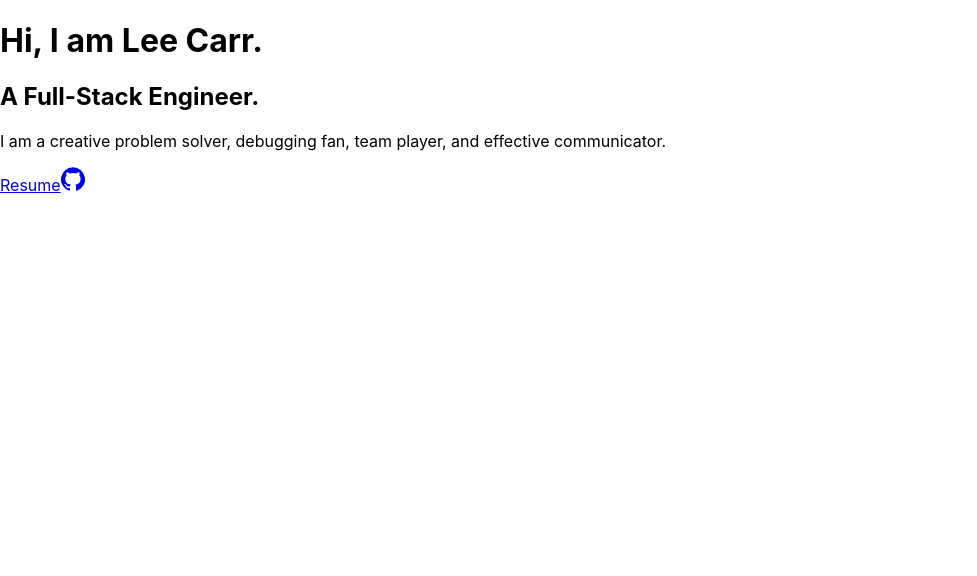
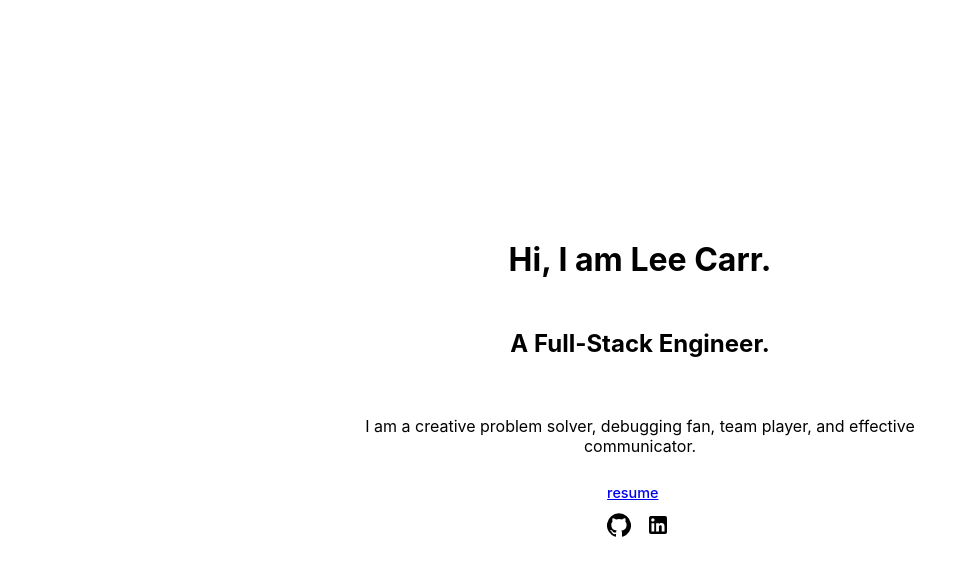
Before and after one commit to Lee6413/Portfolio, a React (Create React App) app: page / in a window 1280 px wide. Shown: the top 576 px of the page, without its empty margins (0-977 px from the left). Built offline with nearby package versions, Linux system fonts and the light colour scheme.

Commit message:
Hope to have this web page done by this week end, Debuging takes time

```diff
--- a/src/App.css
+++ b/src/App.css
@@ -1,38 +1,110 @@
-.App {
-  text-align: center;
+.center {
+  display: flex;
+  align-items: center;
 }
 
-.App-logo {
-  height: 40vmin;
-  pointer-events: none;
+.app {
+  font-family: 'Poppins', sans-serif;
+  line-height: 1.5;
+  color: var(--clr-fg);
+  background-color: var(--clr-bg);
 }
 
-@media (prefers-reduced-motion: no-preference) {
-  .App-logo {
-    animation: App-logo-spin infinite 20s linear;
-  }
+.link {
+  color: var(--clr-primary);
+  padding: 0 0 0.3em 0;
+  position: relative;
 }
 
-.App-header {
-  background-color: #282c34;
-  min-height: 100vh;
-  display: flex;
-  flex-direction: column;
-  align-items: center;
-  justify-content: center;
-  font-size: calc(10px + 2vmin);
-  color: white;
+.link:hover {
+  color: var(--clr-primary);
 }
 
-.App-link {
-  color: #61dafb;
+.link::before {
+  content: '';
+  display: inline;
+  width: 0%;
+  height: 0.2em;
+  position: absolute;
+  bottom: 0;
+  background-color: var(--clr-primary);
+  transition: width 0.2s ease-in;
 }
 
-@keyframes App-logo-spin {
-  from {
-    transform: rotate(0deg);
-  }
-  to {
-    transform: rotate(360deg);
-  }
+.link:hover::before,
+.link:focus::before {
+  width: 100%;
 }
+
+.link--nav {
+  color: var(--clr-fg);
+  text-transform: lowercase;
+  font-weight: 500;
+}
+
+.link--icon {
+  color: var(--clr-fg);
+  font-size: 1.2rem;
+}
+
+.btn {
+  display: block;
+  cursor: pointer;
+  padding: 0.8em 1.4em;
+  font-weight: 500;
+  font-size: 0.9rem;
+  text-transform: lowercase;
+  border-radius: 5px;
+  transition: transform 0.2s ease-in-out;
+}
+
+.btn--outline {
+  color: var(--clr-primary);
+  border: 2px solid var(--clr-primary);
+  position: relative;
+  overflow: hidden;
+  z-index: 1;
+}
+
+.btn--outline:hover,
+.btn--outline:focus {
+  color: var(--clr-bg);
+}
+
+.btn--outline:before {
+  content: '';
+  position: absolute;
+  background-color: var(--clr-primary);
+  right: 100%;
+  bottom: 0;
+  left: 0;
+  top: 0;
+  z-index: -1;
+  transition: right 0.2s ease-in-out;
+}
+
+.btn--outline:hover:before,
+.btn--outline:focus:before {
+  right: 0;
+}
+
+.light {
+  --clr-bg: #fcfcfc;
+  --clr-bg-alt: #fff;
+  --clr-percent: #e8e8e8;
+  --clr-fg: #555;
+  --clr-fg-alt: #444;
+  --clr-primary: #2978b5;
+  --shadow: rgba(100, 100, 111, 0.2) 0px 7px 29px 0px;
+}
+
+.dark {
+  --clr-bg: #23283e;
+  --clr-bg-alt: #2a2f4c;
+  --clr-fg: #bdbddd;
+  --clr-percent: #e8e8e8;
+  --clr-fg-alt: #cdcdff;
+  --clr-primary: #90a0d9;
+  --shadow: rgba(0, 0, 0, 0.16) 0px 10px 36px 0px,
+    rgba(0, 0, 0, 0.06) 0px 0px 0px 1px;
+}
--- a/src/App.js
+++ b/src/App.js
@@ -1,39 +1,18 @@
-// import logo from './logo.svg';
-// import './App.css';
-
-// function App() {
-//   return (
-//     <div className="App">
-//       <header className="App-header">
-//         <img src={logo} className="App-logo" alt="logo" />
-//         <p>
-//           Edit <code>src/App.js</code> and save to reload.
-//         </p>
-//         <a
-//           className="App-link"
-//           href="https://reactjs.org"
-//           target="_blank"
-//           rel="noopener noreferrer"
-//         >
-//           Learn React
-//         </a>
-//       </header>
-//     </div>
-//   );
-// }
-
-// export default App;
-
+import { useContext } from 'react'
+import { ThemeContext } from './context/theme'
 import Info from './components/Info/info';
-
 import './App.css';
 
+const App = () => {
+  // const [{ themeName }] = useContext(ThemeContext)
 
+  return (
+    // <div id='top' className={`${themeName} app`}>
 
-const App = () => {
-  // const [{}]
-  return (
-    <Info />
+      <main>
+        <Info />
+      </main>
+    // </div>
   );
 }
 
--- a/src/components/Info/info.css
+++ b/src/components/Info/info.css
@@ -0,0 +1,44 @@
+.info {
+  flex-direction: column;
+  justify-content: center;
+  margin-top: 3em;
+  height: 83vh;
+}
+
+.first--link {
+  margin-left: 20px;
+}
+
+.info-name {
+  color: var(--clr-primary);
+}
+
+.info-title {
+  margin-top: 1.2em;
+}
+
+.info-desc {
+  font-size: 1rem;
+  max-width: 600px;
+  text-align: center;
+}
+
+.info-desc,
+.info-contact {
+  margin-top: 2.4em;
+}
+
+.info .link--icon {
+  margin-right: 0.8em;
+}
+
+.info .btn--outline {
+  margin-right: 1em;
+}
+
+@media (max-width: 600px) {
+  .app .info {
+    align-items: flex-start;
+    margin-top: 2em;
+  }
+}
--- a/src/components/Info/info.js
+++ b/src/components/Info/info.js
@@ -1,8 +1,7 @@
 import { useEffect } from "react";
 import GitHubIcon from '@material-ui/icons/GitHub'
 import EmailIcon from '@material-ui/icons/Email';
-// import LinkedInIcon from '@material-ui/icons/LinkedIn'
-// import { HiOutlineMail } from 'react-icons/fa'
+import LinkedInIcon from '@material-ui/icons/LinkedIn'
 // import { FaAngellist } from 'react-icons/fa'
 import { info } from '../../context/appendix'
 import Aos from 'aos'
@@ -24,15 +23,15 @@ const Info = () => {
         </h1>
       )}
 
-      {title && <h2 className='info_title'>A {title}.</h2>}
+      {title && <h2 className='info-title'>A {title}.</h2>}
 
-      {description && <p className='info_desc'>{description}</p>}
+      {description && <p className='info-desc'>{description}</p>}
 
-      <div classNmae='info_contact center'>
+      <div classNmae='info-contact center'>
 
         {resume && (
           <a href='/Test-Resume.PDF' target='_blank'>
-            <span type='button' className='btn btn-outline'>
+            <span type='button' className='btn btn--outline'>
               Resume
             </span>
           </a>
@@ -51,6 +50,27 @@ const Info = () => {
                 <GitHubIcon />
               </a>
             )}
+
+            {contact.linkedin && (
+              <a
+                href={contact.linkedin}
+                target='_blank'
+                rel='noreferrer'
+                aria-label='linkedin'
+                className='link link--icon'
+              >
+                <LinkedInIcon />
+              </a>
+            )}
+
+            {/* {contact .email && (
+              <a
+              href={`mailto:${contact.email}`}
+              target='_blank'
+              >
+                <EmailIcon />
+              </a>
+            )} */}
           </>
         )}
       </div>
--- /dev/null
+++ b/src/context/theme.js
@@ -0,0 +1,31 @@
+import { createContext, useEffect, useState } from 'react'
+import PropTypes from 'prop-types'
+
+const ThemeContext = createContext()
+
+const ThemeProvider = ({ children }) => {
+  const [themeName, setThemeName] = useState('light')
+
+  useEffect(() => {
+    const isDark = localStorage.getItem('themeName') === 'dark'
+    if (isDark) setThemeName('dark')
+  }, [])
+
+  const toggleTheme = () => {
+    const name = themeName === 'dark' ? 'light' : 'dark'
+    localStorage.setItem('themeName', name)
+    setThemeName(name)
+  }
+
+  return (
+    <ThemeContext.Provider value={[{ themeName, toggleTheme }]}>
+      {children}
+    </ThemeContext.Provider>
+  )
+}
+
+ThemeProvider.propTypes = {
+  children: PropTypes.node.isRequired,
+}
+
+export { ThemeProvider, ThemeContext }
```
